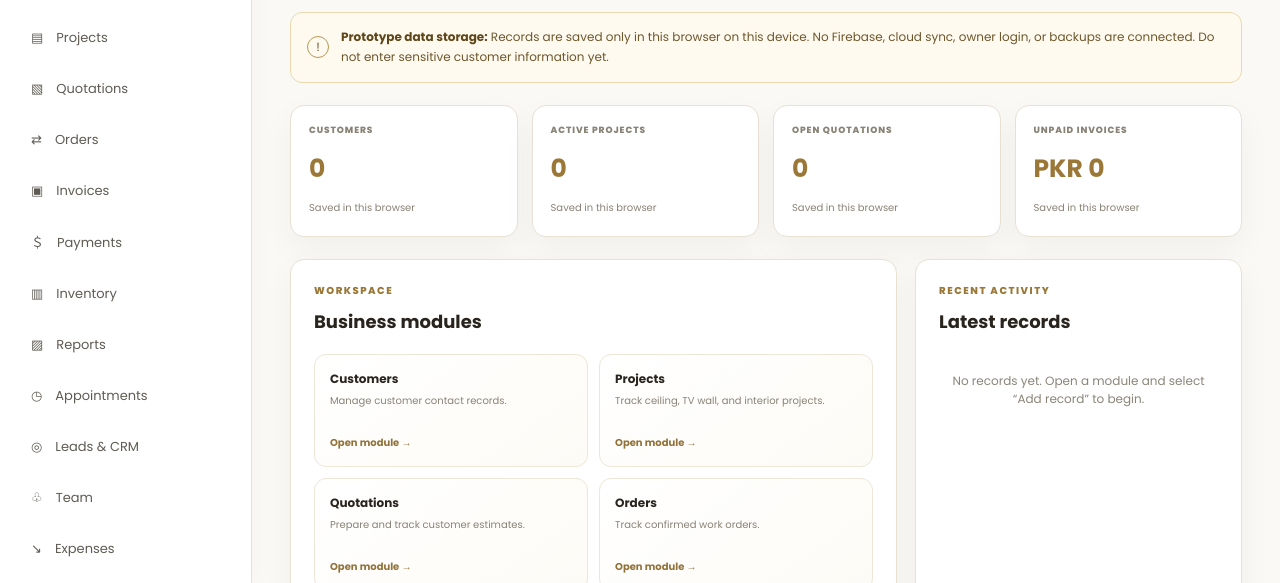
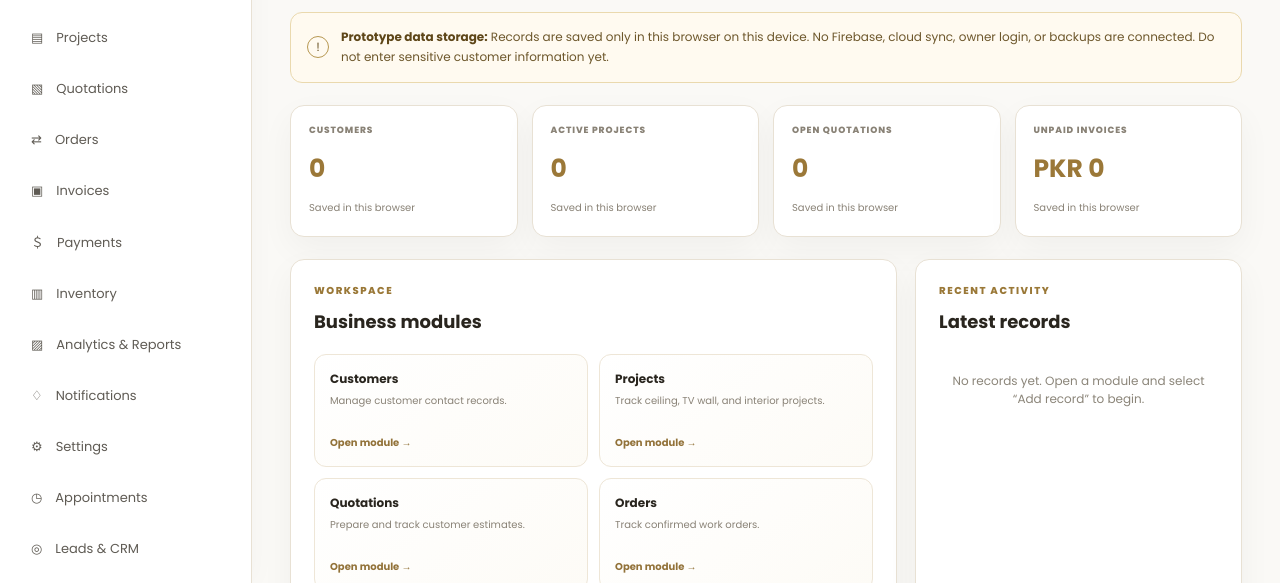
Before and after one commit to opsalman1919-sketch/IAMSALMANKHAN-, a plain HTML site: page website-software/index.html in a window 1280 px wide. Shown: the part 217-800 px from the top of the page. Drawn offline with Linux system fonts and the light colour scheme.

Commit message:
Add settings and notifications navigation

```diff
--- a/website-software/index.html
+++ b/website-software/index.html
@@ -19,7 +19,9 @@
 <button class="nav-item" data-page="invoices">▣ <span>Invoices</span></button>
 <button class="nav-item" data-page="payments">＄ <span>Payments</span></button>
 <button class="nav-item" data-page="inventory">▥ <span>Inventory</span></button>
-<button class="nav-item" data-page="reports">▨ <span>Reports</span></button>
+<button class="nav-item" data-page="reports">▨ <span>Analytics & Reports</span></button>
+<button class="nav-item" data-page="notifications">♢ <span>Notifications</span></button>
+<button class="nav-item" data-page="settings">⚙ <span>Settings</span></button>
 <button class="nav-item" data-page="appointments">◷ <span>Appointments</span></button>
 <button class="nav-item" data-page="leads">◎ <span>Leads & CRM</span></button>
 <button class="nav-item" data-page="team">♧ <span>Team</span></button>
```
